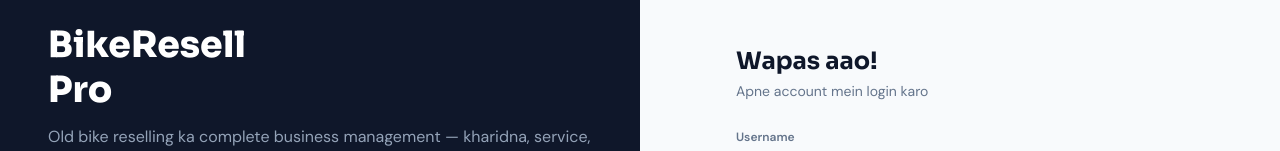
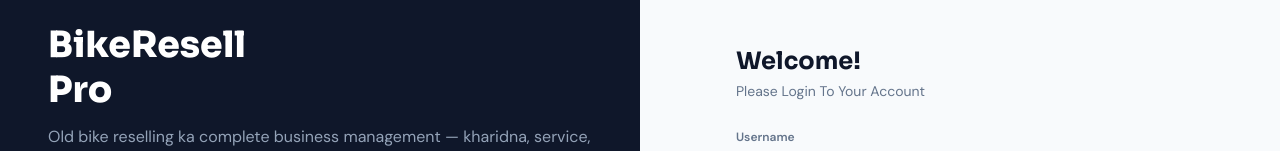
Before and after one commit to Abdulhamid70k/Balotrabikewala, a React app in the folder Frontend/: page /login in a window 1280 px wide. Shown: the part 211-362 px from the top of the page. Built offline with nearby package versions, Linux system fonts and the light colour scheme; no server answers; the HTML template or start-up script is replaced by a standard one.

Commit message:
fix: frontend build working

```diff
--- a/Frontend/src/pages/Login.jsx
+++ b/Frontend/src/pages/Login.jsx
@@ -78,8 +78,8 @@ export default function Login() {
             <div className="font-display font-bold text-slate-900 text-xl">BikeResell Pro</div>
           </div>
 
-          <h2 className="font-display font-bold text-slate-900 text-2xl mb-1">Wapas aao!</h2>
-          <p className="text-slate-500 text-sm mb-7">Apne account mein login karo</p>
+          <h2 className="font-display font-bold text-slate-900 text-2xl mb-1">Welcome!</h2>
+          <p className="text-slate-500 text-sm mb-7">Please Login To Your Account</p>
 
           <form onSubmit={handleSubmit} noValidate className="space-y-4">
             <div>
@@ -116,7 +116,7 @@ export default function Login() {
 
             <button type="submit" disabled={loading}
               className="w-full py-3 bg-orange-500 hover:bg-orange-600 active:scale-[0.99] disabled:opacity-60 text-white font-bold rounded-xl text-sm transition-all flex items-center justify-center gap-2 mt-2">
-              {loading ? <Spinner size="sm" /> : "Login Karo"}
+              {loading ? <Spinner size="sm" /> : "Login "}
             </button>
           </form>
         </div>
```
Also changed, not shown: 1 other file (tests, documents, lock files or other folders).
